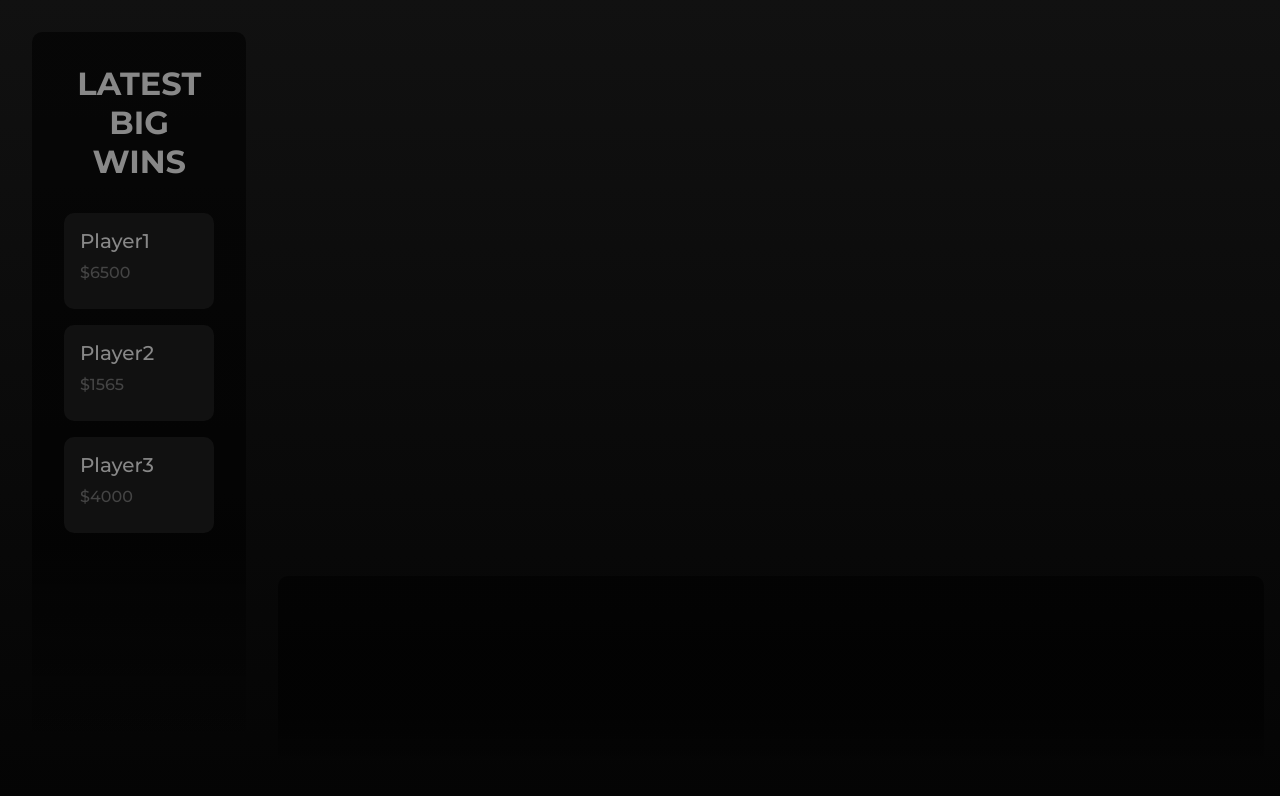
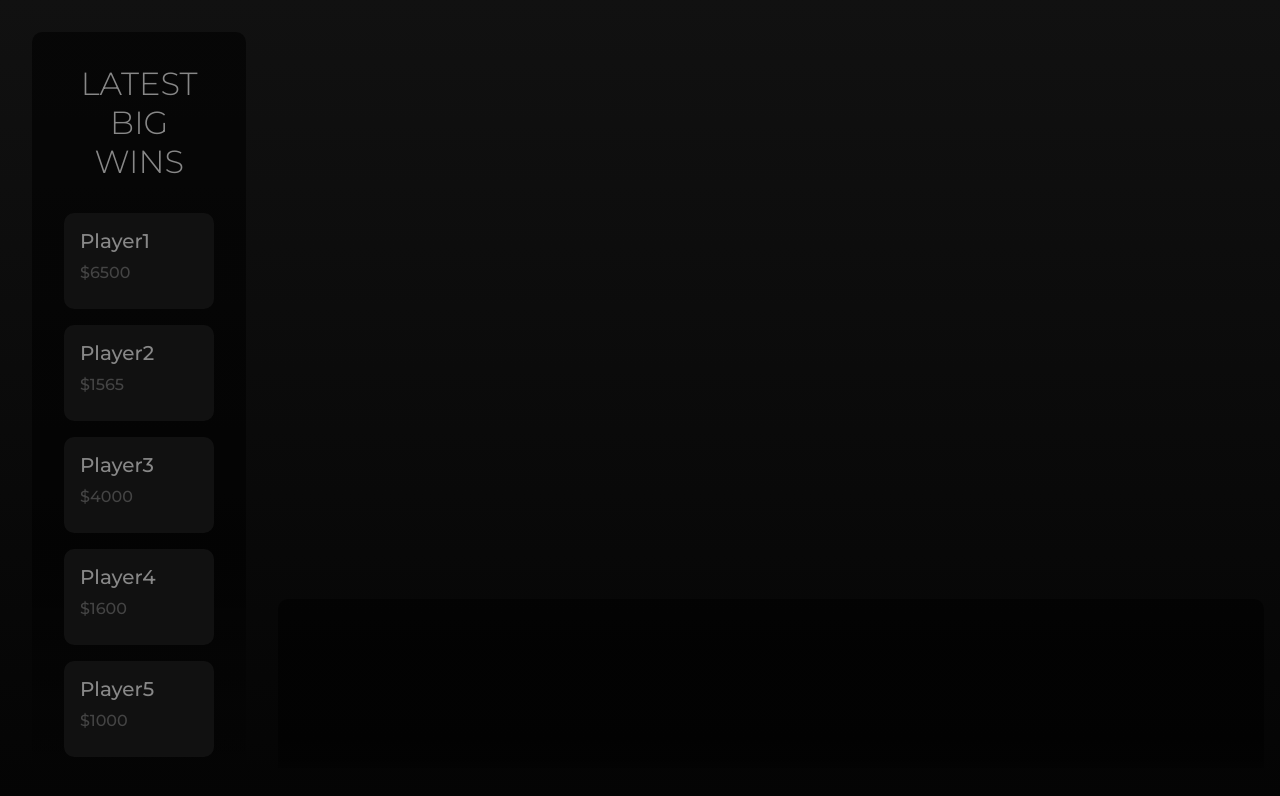
Before and after one commit to roysmanfo/RMHub, a React (Create React App) app: page /minigiochi/slot-machine in a window 1280 px wide. Shown: the top 796 px of the page. Built offline with nearby package versions, Linux system fonts and the light colour scheme; no server answers.

Commit message:
Moified some style

```diff
--- a/src/css/minigiochi/slots.css
+++ b/src/css/minigiochi/slots.css
@@ -15,6 +15,11 @@ main.Slots .game {
   padding-right: 3rem;
   font-size: 1.5rem;
   gap: 2rem;
+  overflow: hidden;
+}
+main.Slots .game .slot-records {
+  overflow-y: scroll;
+  max-height: 100%;
 }
 main.Slots .game .slot-records .record {
   height: 4rem;
@@ -25,6 +30,8 @@ main.Slots .game .slot-records .record {
   text-align: left;
   padding: 1rem;
   font-weight: 500;
+  scroll-snap-type: proximity;
+  scroll-snap-stop: always;
 }
 main.Slots .game .slot-records .record h5 {
   color: #888;
@@ -40,12 +47,14 @@ main.Slots .game aside {
   margin-left: 2rem;
   border-radius: 10px;
   padding: 1rem;
+  height: calc(100vh - 4rem);
 }
 main.Slots .game aside h1 {
   text-transform: uppercase;
   font-size: 2rem;
   margin: 0;
   padding: 1rem;
+  font-weight: 300;
   color: #888;
 }
 main.Slots .game section {
@@ -64,4 +73,13 @@ main.Slots .game section .playbar {
   border-radius: inherit;
   flex-grow: 3;
   color: #999;
+}
+main.Slots ::-webkit-scrollbar {
+  display: none;
+}
+main.Slots ::-moz-selection {
+  background: #333;
+}
+main.Slots ::selection {
+  background: #333;
 }/*# sourceMappingURL=slots.css.map */
--- a/src/css/minigiochi/slots.scss
+++ b/src/css/minigiochi/slots.scss
@@ -24,8 +24,12 @@ main.Slots{
         padding-right: 3rem;
         font-size: 1.5rem;
         gap: 2rem;
+        overflow: hidden;
 
         .slot-records{
+            overflow-y: scroll;
+            max-height: 100%;
+
             .record{
                 height: 4rem;
                 margin: 1rem;
@@ -35,6 +39,8 @@ main.Slots{
                 text-align: left;
                 padding: 1rem;
                 font-weight: 500;
+                scroll-snap-type: proximity;
+                scroll-snap-stop: always;
 
                 h5{
                     color: $header-color;
@@ -48,18 +54,21 @@ main.Slots{
             }
         }
 
+
         aside{
             @include island();
 
             margin-left: 2rem;
             border-radius: 10px;
             padding: 1rem;
+            height: calc(100vh - 4rem);
 
             h1{
                 text-transform: uppercase;
                 font-size: 2rem;
                 margin: 0;
                 padding: 1rem;
+                font-weight: 300;
                 color: $header-color;
             }
         }
@@ -84,4 +93,11 @@ main.Slots{
             }
         }
     }
+
+    ::-webkit-scrollbar{
+        display: none;
+    }
+    ::selection{
+        background: #333;
+    }
 }
--- a/src/pages/Slots.tsx
+++ b/src/pages/Slots.tsx
@@ -12,6 +12,13 @@ export default function Slots() {
                             <Record username={"Player1"} amount={6500} />
                             <Record username={"Player2"} amount={1565} />
                             <Record username={"Player3"} amount={4000} />
+                            <Record username={"Player4"} amount={1600} />
+                            <Record username={"Player5"} amount={1000} />
+                            <Record username={"Player6"} amount={2300} />
+                            <Record username={"Player7"} amount={8250} />
+                            <Record username={"Player8"} amount={6493} />
+                            <Record username={"Player9"} amount={2354} />
+                            <Record username={"Player10"} amount={500} />
                         </div>
                     </aside>
                     <section>
```
Also changed, not shown: 1 other file (tests, documents, lock files or other folders).
